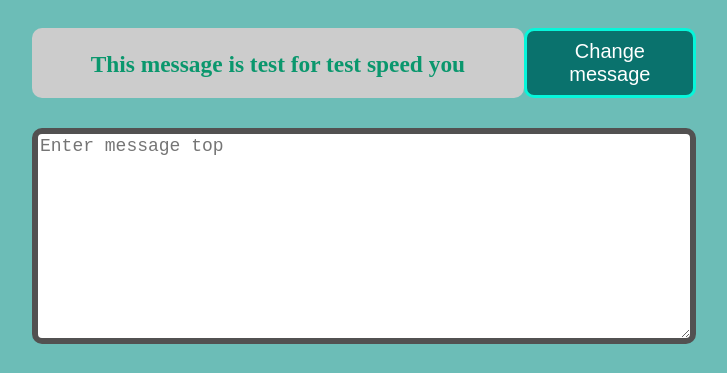
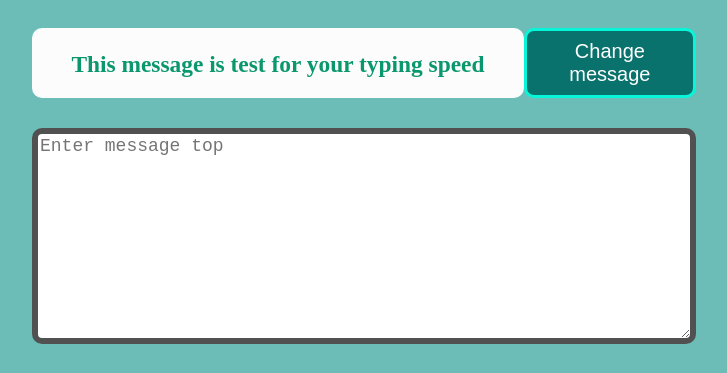
Before and after one commit to AzadMohammadi-z/TypingSpeed, a plain HTML site: page index.html in a window 1280 px wide. Shown: the top 373 px of the page, without its empty margins (276-1003 px from the left). Drawn offline with Linux system fonts and the light colour scheme.

Commit message:
Change some thing

```diff
--- a/index.html
+++ b/index.html
@@ -9,7 +9,7 @@
   <body>
     <div class="message-box">
       <div class="message">
-        <h3>This message is test for test speed you</h3>
+        <h3>This message is test for your typing speed</h3>
       </div>
       <button id="change-message" class="reset">Change message</button>
     </div>
--- a/style.css
+++ b/style.css
@@ -11,7 +11,7 @@ body {
   text-align: center;
   width: 500px;
   height: 70px;
-  background-color: #ccc;
+  background-color: #fcfcfc;
   border-radius: 10px;
   margin-bottom: 20px;
   color: rgb(10, 151, 109);
```
